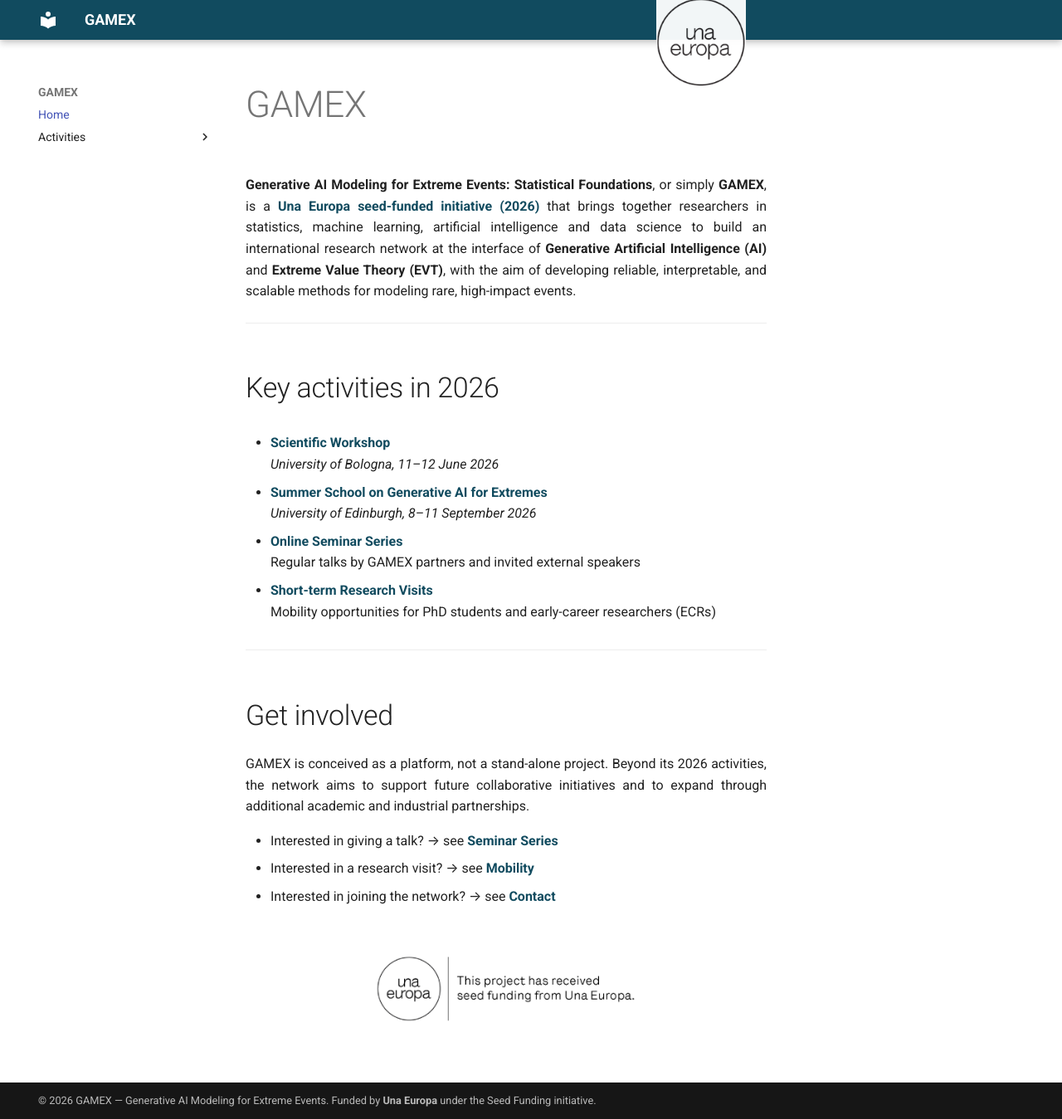
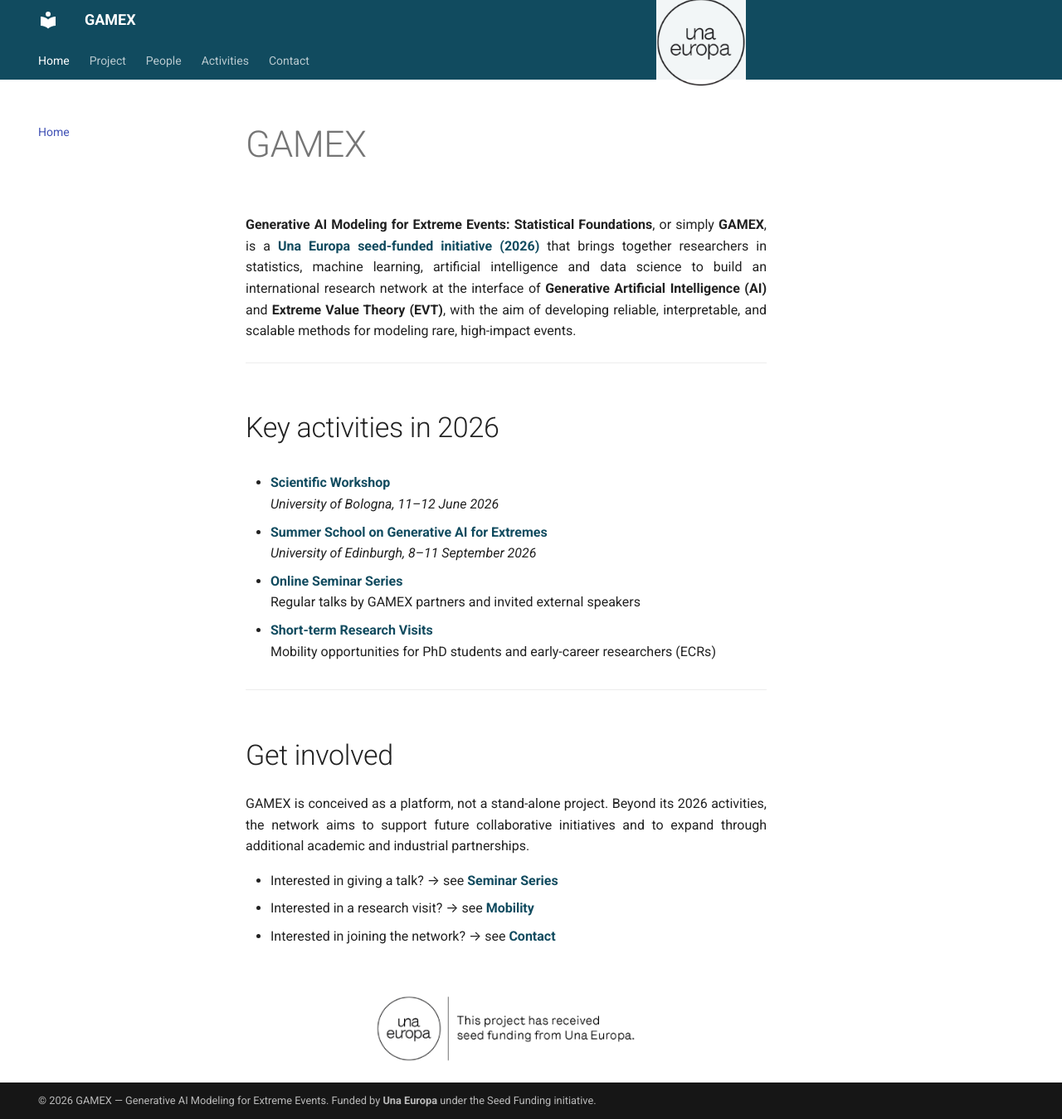
Before and after one commit to gamex-network/gamex-network.github.io, an MkDocs documentation site: the page built from docs/index.md, in a window 1280 px wide and 1349 px high. Shown: the whole window at 83% size. Built offline with MkDocs 1.6.1 and Material for MkDocs 9.7.7, drawn with Linux system fonts in a browser that asks for light colours.

Commit message:
Update mkdocs.yml

```diff
--- a/mkdocs.yml
+++ b/mkdocs.yml
@@ -6,7 +6,7 @@
   name: material
   language: en
   features:
-    - navigation.bar
+    - navigation.tabs
     - navigation.top
 
 nav:
```
